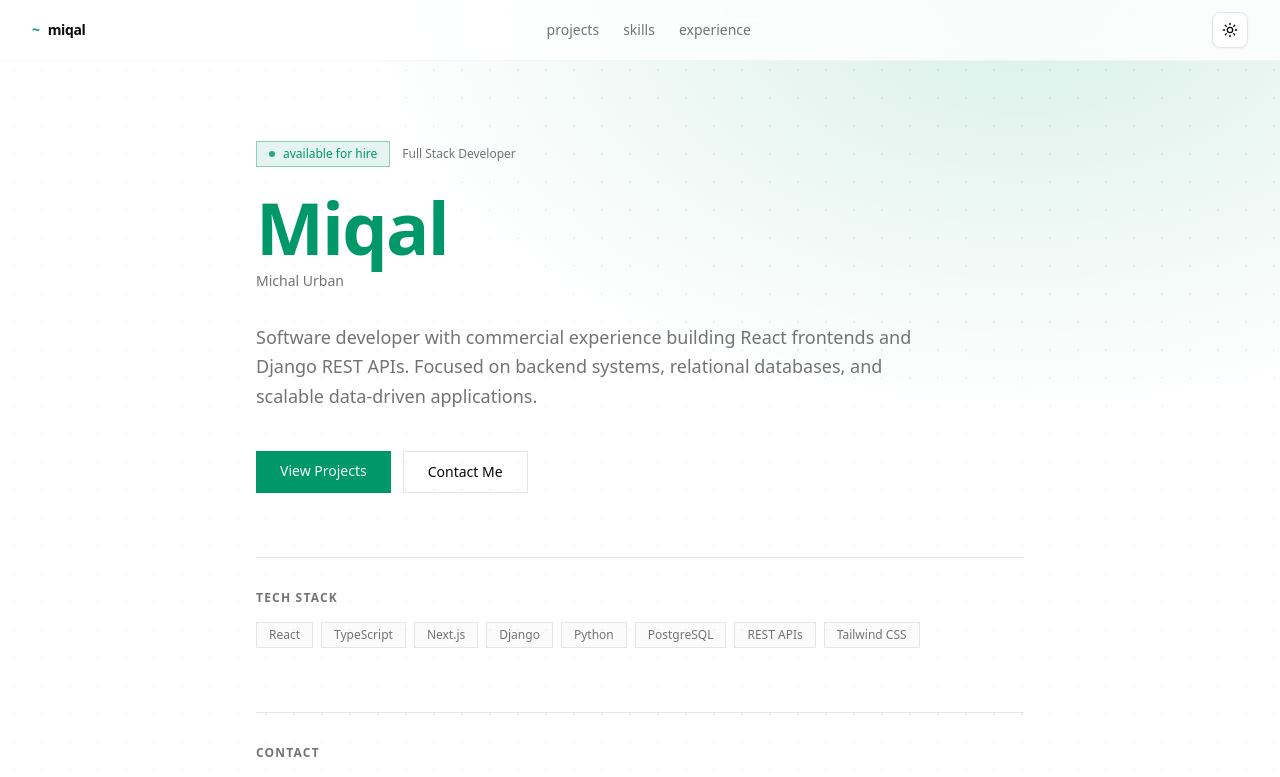
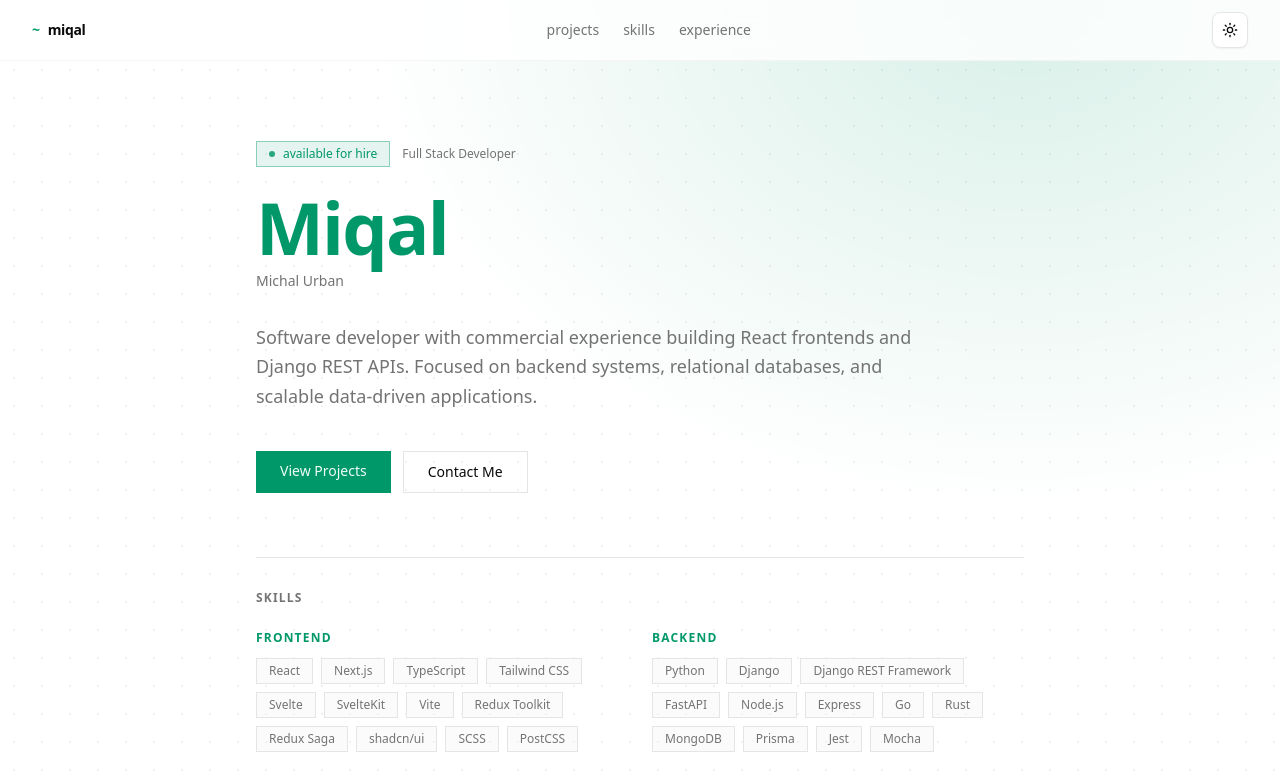
Before and after one commit to michqo/portfolio, a Next.js app: page / in a window 1280 px wide. Shown: the top 777 px of the page. Built offline with nearby package versions, Linux system fonts and the light colour scheme.

Commit message:
feat: skills

```diff
--- a/app/page.tsx
+++ b/app/page.tsx
@@ -38,16 +38,40 @@ export default function Page() {
           </a>
         </div>
 
-        <div className="mt-16 border-t border-border pt-8">
-          <div className="mb-4 text-xs font-semibold uppercase tracking-widest text-muted-foreground">Tech Stack</div>
-          <div className="flex flex-wrap gap-2">
-            {["React", "TypeScript", "Next.js", "Django", "Python", "PostgreSQL", "REST APIs", "Tailwind CSS"].map((tech) => (
-              <span
-                key={tech}
-                className="border border-border bg-muted/40 px-3 py-1 text-xs text-muted-foreground transition-colors hover:border-primary hover:text-primary"
-              >
-                {tech}
-              </span>
+        <div id="skills" className="mt-16 border-t border-border pt-8">
+          <div className="mb-6 text-xs font-semibold uppercase tracking-widest text-muted-foreground">Skills</div>
+          <div className="grid grid-cols-1 gap-6 sm:grid-cols-2">
+            {[
+              {
+                label: "Frontend",
+                items: ["React", "Next.js", "TypeScript", "Tailwind CSS", "Svelte", "SvelteKit", "Vite", "Redux Toolkit", "Redux Saga", "shadcn/ui", "SCSS", "PostCSS"],
+              },
+              {
+                label: "Backend",
+                items: ["Python", "Django", "Django REST Framework", "FastAPI", "Node.js", "Express", "Go", "Rust", "MongoDB", "Prisma", "Jest", "Mocha"],
+              },
+              {
+                label: "DevOps",
+                items: ["Docker", "Git", "GitHub Actions", "AWS", "Linux"],
+              },
+              {
+                label: "Tools",
+                items: ["GitHub", "GitLab", "VS Code", "Figma", "Vercel", "Postman", "Fly.io", "Neovim", "Hoppscotch", "Trello"],
+              },
+            ].map(({ label, items }) => (
+              <div key={label}>
+                <div className="mb-3 text-xs font-semibold uppercase tracking-widest text-primary">{label}</div>
+                <div className="flex flex-wrap gap-2">
+                  {items.map((item) => (
+                    <span
+                      key={item}
+                      className="border border-border bg-muted/40 px-3 py-1 text-xs text-muted-foreground transition-colors hover:border-primary hover:text-primary"
+                    >
+                      {item}
+                    </span>
+                  ))}
+                </div>
+              </div>
             ))}
           </div>
         </div>
```
